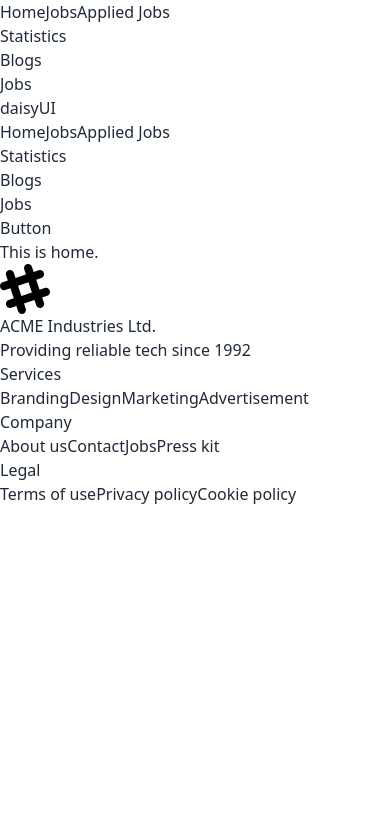
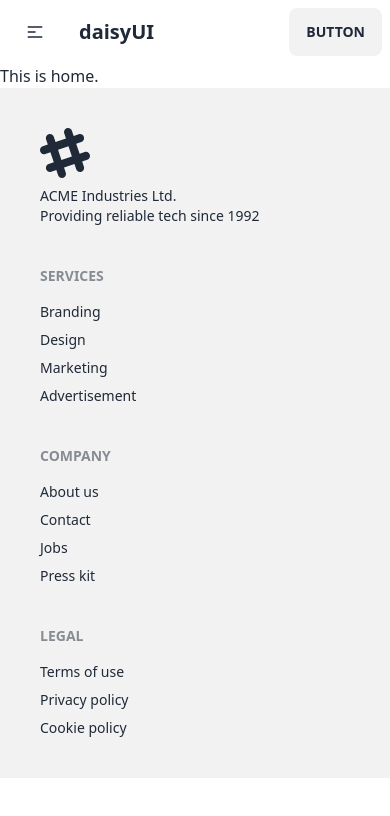
Before and after one commit to alalhosen/react-career-hub--d47, a React (Vite) app: page / in a window 390 px wide. Shown: the top 816 px of the page. Built offline with nearby package versions, Linux system fonts and the light colour scheme.

Commit message:
create a appliedJobs component

```diff
--- a/src/components/AppliedJobs/AppliedJobs.jsx
+++ b/src/components/AppliedJobs/AppliedJobs.jsx
@@ -3,7 +3,7 @@ import React from 'react';
 const AppliedJobs = () => {
     return (
         <div>
-
+            <h2>Jobs I applied</h2>
         </div>
     );
 };
--- a/src/components/Header/Header.jsx
+++ b/src/components/Header/Header.jsx
@@ -21,7 +21,7 @@ const Header = () => {
     <div className="navbar bg-base-100">
       <div className="navbar-start">
         <div className="dropdown">
-          {/* <label tabIndex={0} className="btn btn-ghost lg:hidden">
+          <label tabIndex={0} className="btn btn-ghost lg:hidden">
             <svg
               xmlns="http://www.w3.org/2000/svg"
               className="h-5 w-5"
@@ -36,7 +36,7 @@ const Header = () => {
                 d="M4 6h16M4 12h8m-8 6h16"
               />
             </svg>
-          </label> */}
+          </label>
           <ul
             tabIndex={0}
             className="menu menu-sm dropdown-content mt-3 z-[1] p-2 shadow bg-base-100 rounded-box w-52"
--- a/tailwind.config.js
+++ b/tailwind.config.js
@@ -1,6 +1,9 @@
 /** @type {import('tailwindcss').Config} */
 export default {
-  content: [],
+  content: [
+    "./index.html",
+    "./src/**/*.{js,ts,jsx,tsx}",
+  ],
   theme: {
     extend: {},
   },
```
